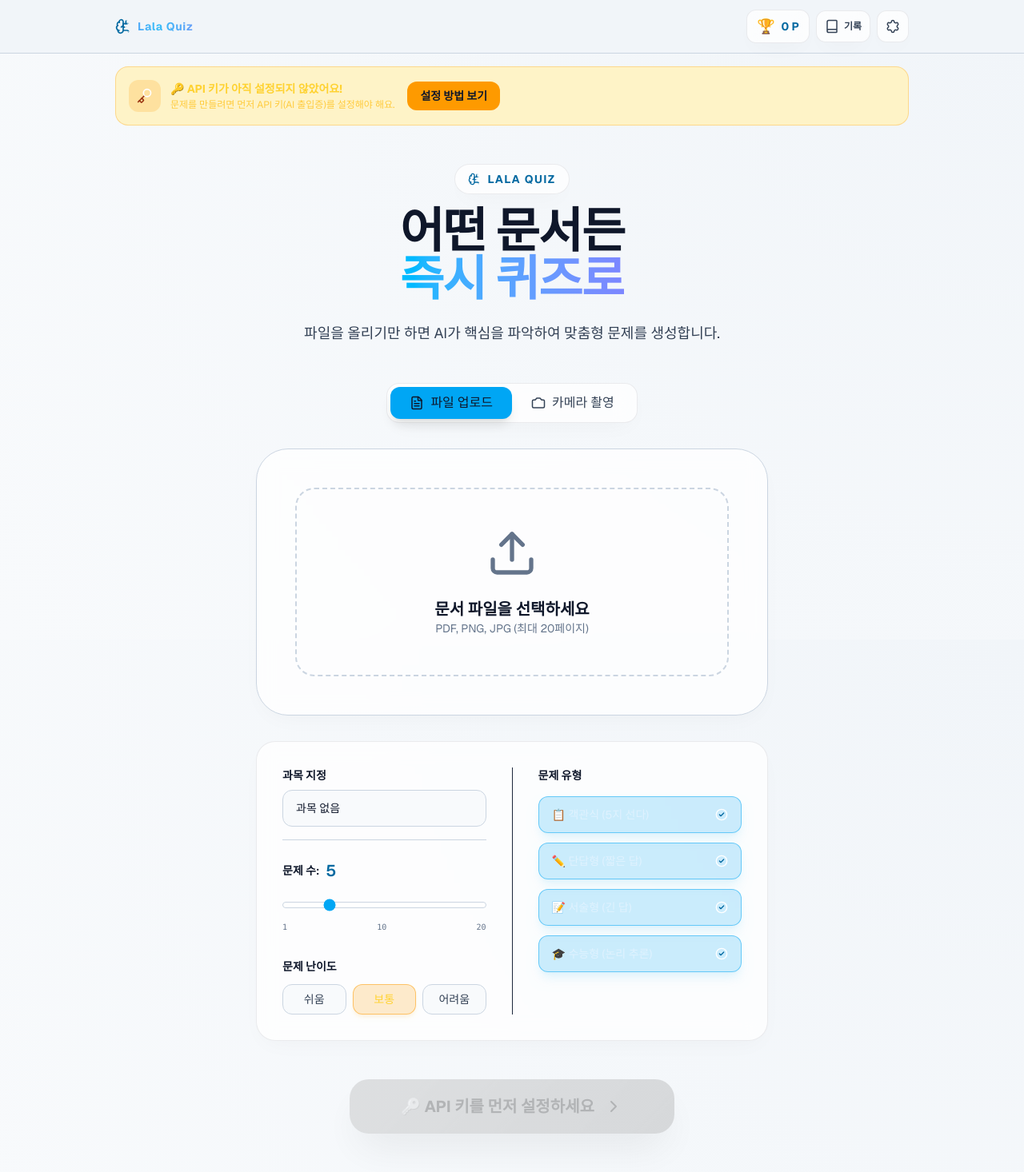
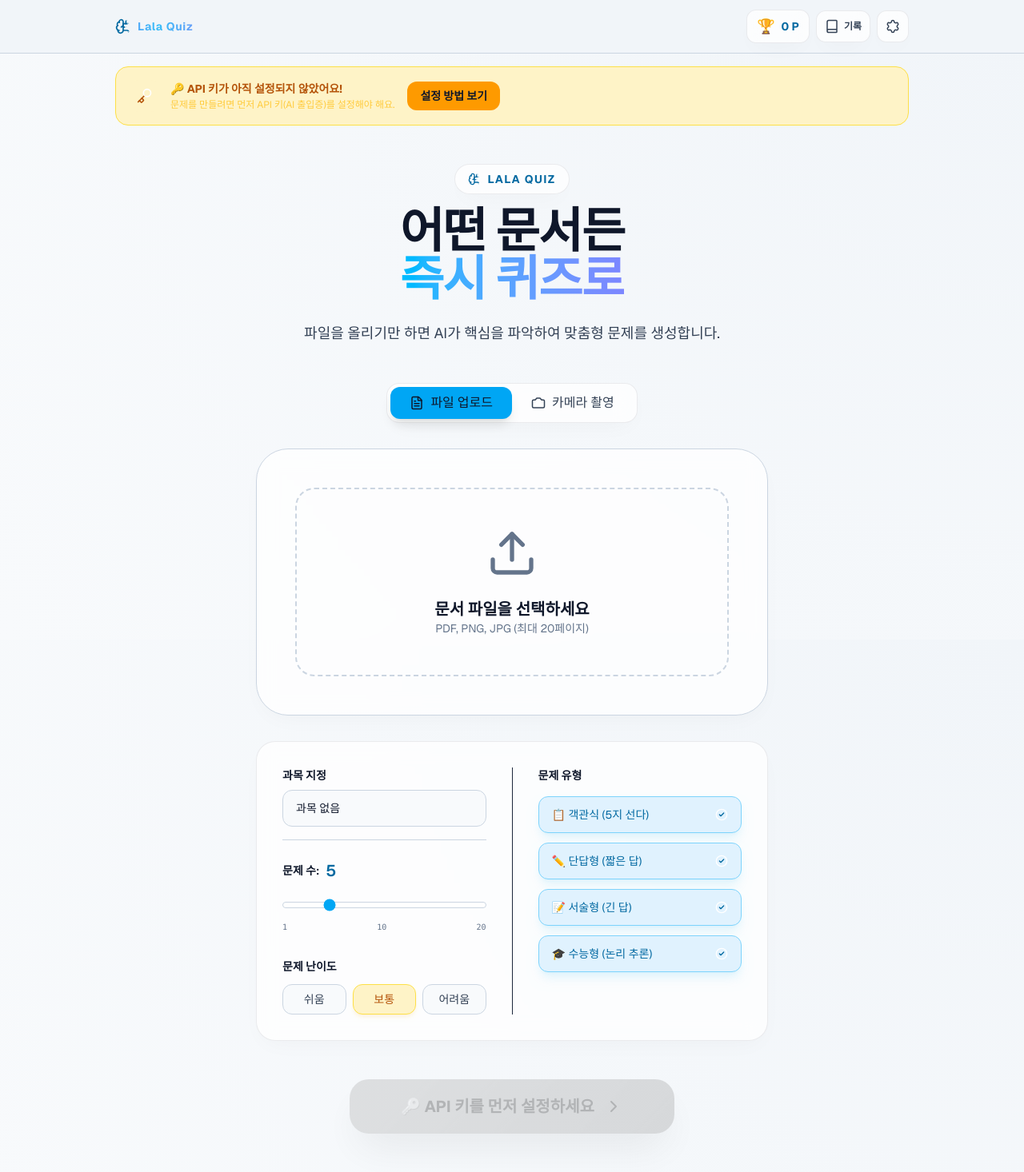
Before and after one commit to mylalaland/ociquestion, a Next.js app: page / in a window 1280 px wide. Shown: the whole page at 80% size. Built offline with nearby package versions, Linux system fonts and the light colour scheme.

Commit message:
style: fix and polish high-contrast selected styles and difficulties in light mode

```diff
--- a/src/app/globals.css
+++ b/src/app/globals.css
@@ -239,16 +239,43 @@ body {
 }
 
 /* Deep High-contrast Colors for badging and numbers in light mode */
-.light .text-emerald-400 { color: #166534 !important; }
-.light .text-sky-400 { color: #0369a1 !important; }
-.light .text-amber-400 { color: #9a3412 !important; }
-.light .text-indigo-400 { color: #3730a3 !important; }
-.light .text-rose-400 { color: #9f1239 !important; }
+.light .text-emerald-400,
+.light .text-emerald-300,
+.light .text-emerald-200,
+.light .text-emerald-100 { color: #166534 !important; }
+
+.light .text-sky-400,
+.light .text-sky-300,
+.light .text-sky-200,
+.light .text-sky-100 { color: #0369a1 !important; }
+
+.light .text-amber-400,
+.light .text-amber-300,
+.light .text-amber-200,
+.light .text-amber-100 { color: #b45309 !important; }
+
+.light .text-indigo-400,
+.light .text-indigo-300,
+.light .text-indigo-200,
+.light .text-indigo-100 { color: #3730a3 !important; }
+
+.light .text-rose-400,
+.light .text-rose-300,
+.light .text-rose-200,
+.light .text-rose-100 { color: #9f1239 !important; }
 
 /* Transparencies for status colors in light mode */
-.light .bg-emerald-500\/10 { background-color: #dcfce7 !important; color: #166534 !important; }
-.light .bg-sky-500\/10 { background-color: #e0f2fe !important; color: #0369a1 !important; }
-.light .bg-amber-500\/10 { background-color: #fef3c7 !important; color: #9a3412 !important; }
+.light .bg-emerald-500\/10,
+.light .bg-emerald-500\/20,
+.light .bg-emerald-500\/30 { background-color: #dcfce7 !important; color: #166534 !important; border-color: #86efac !important; }
+
+.light .bg-sky-500\/10,
+.light .bg-sky-500\/20,
+.light .bg-sky-500\/30 { background-color: #e0f2fe !important; color: #0369a1 !important; border-color: #7dd3fc !important; }
+
+.light .bg-amber-500\/10,
+.light .bg-amber-500\/20,
+.light .bg-amber-500\/30 { background-color: #fef3c7 !important; color: #b45309 !important; border-color: #fde047 !important; }
 
 /* Hover transitions inside light mode */
 .light .hover\:bg-white\/10:hover {
```
